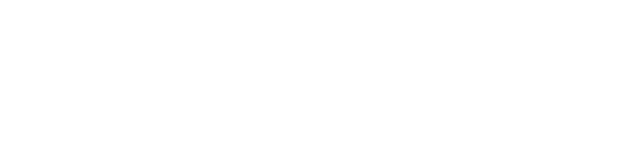
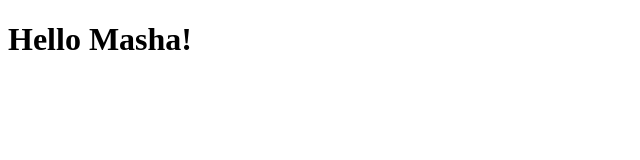
Before and after one commit to Mery0185/java-script-udemi, a plain HTML site: page конспект/index.html in a window 1280 px wide. Shown: the whole page, without its empty margins (0-640 px from the left). Drawn offline with Linux system fonts and the light colour scheme.

Commit message:
Update index.html

```diff
--- a/конспект/index.html
+++ b/конспект/index.html
@@ -6,6 +6,7 @@
     <title>Document</title>
   </head>
   <body>
+    <h1>Hello Masha!</h1>
     <script src="./java.js"></script>
   </body>
 </html>
```
